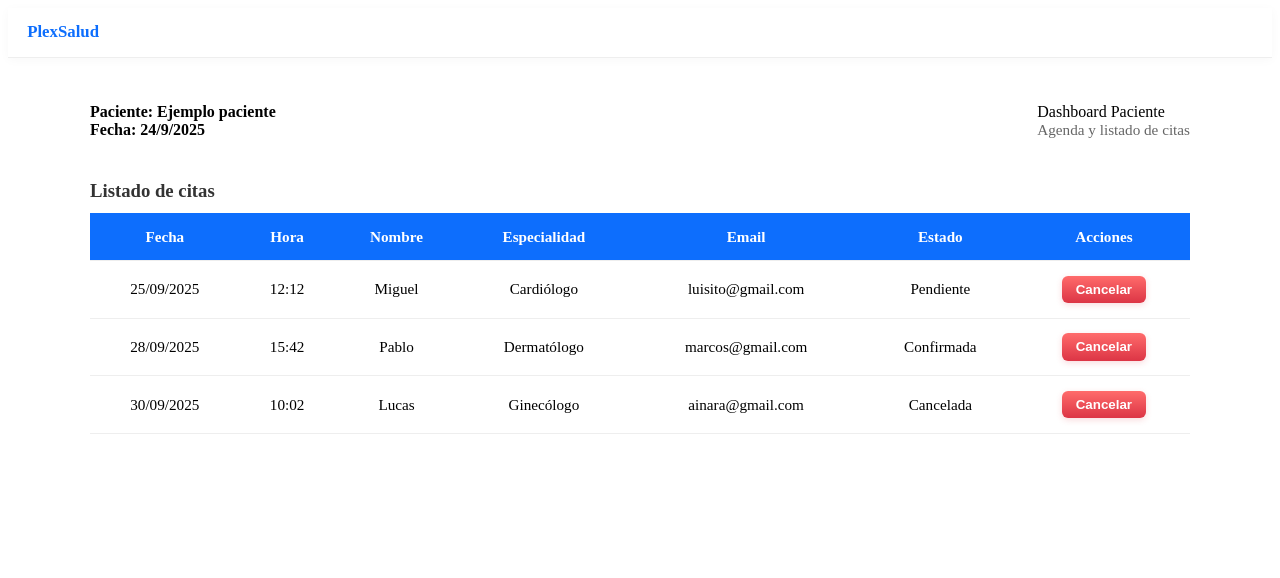
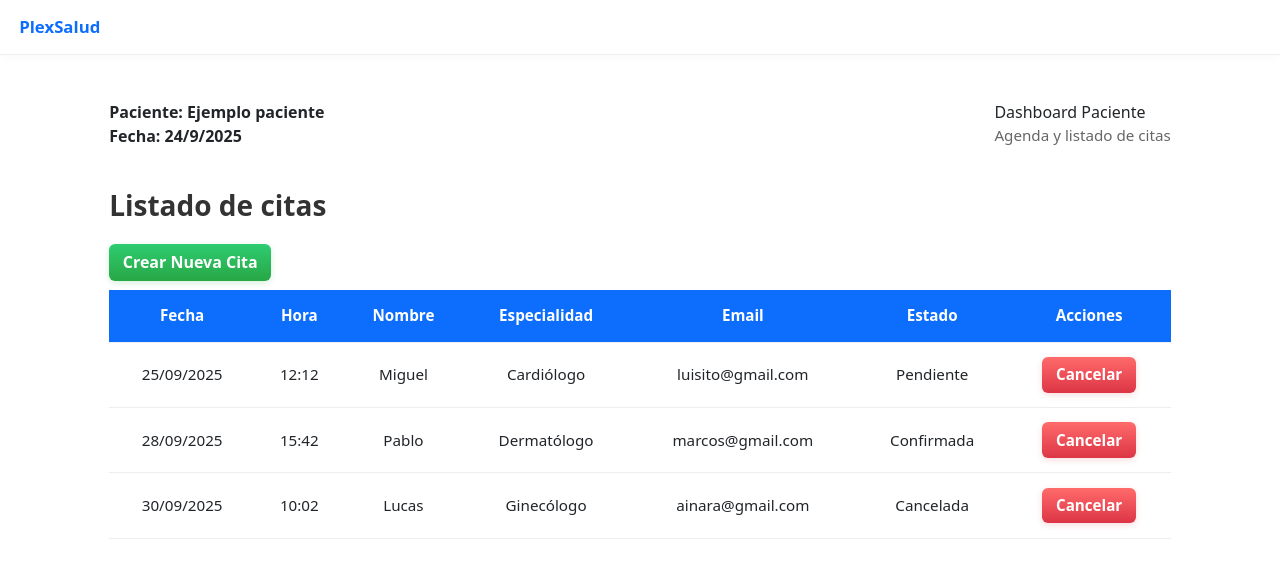
Before and after one commit to efbsplexusteam/plexsalud-frontend-angular-team, an Angular app in the folder plexsalud/: page /dashboard-patient in a window 1280 px wide. Shown: the top 578 px of the page. Built offline with nearby package versions, Linux system fonts and the light colour scheme.

Commit message:
Funcionality BtnNewAppointment #10

```diff
--- a/plexsalud/src/app/pages/dashboard-patient/dashboard-patient.css
+++ b/plexsalud/src/app/pages/dashboard-patient/dashboard-patient.css
@@ -29,3 +29,16 @@
     color: #333;
     font-weight: 600;
 }
+
+.btn-newAppointment {
+    margin: 0.6rem 0;
+    padding: 0.4rem 0.85rem;
+    border-radius: 6px;
+    border: none;
+    font-weight: 600;
+    cursor: pointer;
+    background: linear-gradient(180deg, #2ecc71, #28a745);
+    color: #fff;
+    box-shadow: 0 2px 6px rgba(40, 167, 69, 0.18);
+    transition: transform .08 ease box-shadow .08s ease;
+}
--- a/plexsalud/src/app/pages/dashboard-patient/dashboard-patient.html
+++ b/plexsalud/src/app/pages/dashboard-patient/dashboard-patient.html
@@ -13,6 +13,39 @@
     </header>
     <section class="content">
         <h3>Listado de citas</h3>
+        <button class="btn-newAppointment" (click)="openModal()">Crear Nueva Cita</button>
         <app-table-patient></app-table-patient>
     </section>
 </div>
+
+<!-- Modal -->
+<div class="modal fade" id="modalNewAppointment" tabindex="-1" aria-labelledby="modalLabel" aria-hidden="true">
+  <div class="modal-dialog">
+    <div class="modal-content">
+      <form>
+        <div class="modal-header">
+          <h5 class="modal-title" id="modalLabel">Crear Nueva Cita</h5>
+          <button type="button" class="btn-close" data-bs-dismiss="modal" aria-label="Cerrar"></button>
+        </div>
+        <div class="modal-body">
+            <div class="mb-3">
+                <label for="date" class="form-label">Fecha</label>
+                <input type="date" class="form-control" id="date" name="date" required>
+            </div>
+            <div class="mb-3">
+                <label for="time" class="form-label">Hora</label>
+                <input type="time" class="form-control" id="time" name="time" required>
+            </div>
+            <div class="mb-3">
+                <label for="name" class="form-label">Nombre del Doctor</label>
+                <input type="text" class="form-control" id="name" name="name-doctor" required>
+            </div>
+        </div>
+        <div class="modal-footer">
+          <button type="button" class="btn btn-secondary" data-bs-dismiss="modal">Cancelar</button>
+          <button type="submit" class="btn btn-success">Guardar Cita</button>
+        </div>
+      </form>
+    </div>
+  </div>
+</div>
--- a/plexsalud/src/app/pages/dashboard-patient/dashboard-patient.ts
+++ b/plexsalud/src/app/pages/dashboard-patient/dashboard-patient.ts
@@ -1,6 +1,8 @@
 import { Component } from '@angular/core';
 import { Navbar } from '../../components/navbar/navbar';
 import { TablePatient } from '../../components/table-patient/table-patient';
+
+declare var bootstrap: any;
 
 @Component({
   selector: 'app-dashboard-patient',
@@ -13,4 +15,12 @@ export class DashboardPatient {
   get dateToday(): string {
     return new Date().toLocaleDateString('es-ES');
   }
+
+  openModal() {
+    const modal = new bootstrap.Modal(document.getElementById('modalNewAppointment'));
+    modal.show();
+  }
+
+
+
 }
--- a/plexsalud/src/index.html
+++ b/plexsalud/src/index.html
@@ -6,6 +6,8 @@
   <base href="/">
   <meta name="viewport" content="width=device-width, initial-scale=1">
   <link rel="icon" type="image/x-icon" href="favicon.ico">
+  <link href="https://cdn.jsdelivr.net/npm/bootstrap@5.3.8/dist/css/bootstrap.min.css" rel="stylesheet" integrity="sha384-sRIl4kxILFvY47J16cr9ZwB07vP4J8+LH7qKQnuqkuIAvNWLzeN8tE5YBujZqJLB" crossorigin="anonymous">
+  <script src="https://cdn.jsdelivr.net/npm/bootstrap@5.3.8/dist/js/bootstrap.bundle.min.js" integrity="sha384-FKyoEForCGlyvwx9Hj09JcYn3nv7wiPVlz7YYwJrWVcXK/BmnVDxM+D2scQbITxI" crossorigin="anonymous"></script>
 </head>
 <body>
   <app-root></app-root>
```
